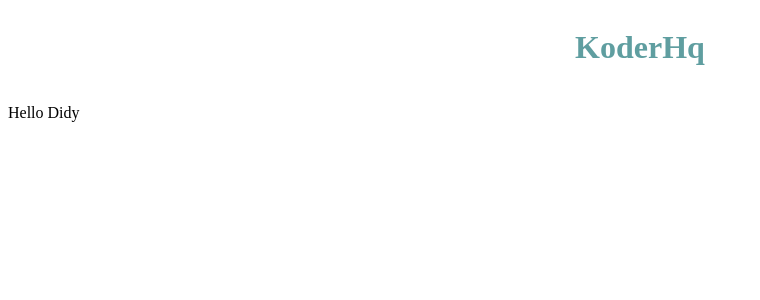
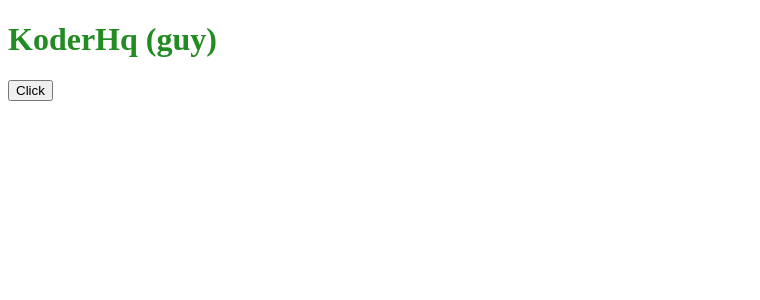
Before and after one commit to didymus707/vue-app, a Vue app: page / in a window 1280 px wide. Shown: the top 300 px of the page, without its empty margins (0-760 px from the left). Built offline with nearby package versions, Linux system fonts and the light colour scheme.

Commit message:
v-on directive

```diff
--- a/src/App.vue
+++ b/src/App.vue
@@ -1,49 +1,34 @@
 <template>
   <div class="top">
-    <h1>KoderHq</h1>
+    <h1>{{ name }} ({{ ego }})</h1>
+    <button @click="changeName('Andrea'), changeEgo('engineer')">
+      Click
+    </button>
   </div>
-
-  <p>{{ greeting('Didy') }}</p>
 </template>
 
 <script>
 export default {
   data() {
     return {
-      name: "Didy",
+      name: "KoderHq",
+      ego: "guy",
     };
   },
   methods: {
-    greeting: (name) => {
-      return "Hello " + name;
+    changeName(name) {
+      this.name = name;
+    },
+    changeEgo(ego) {
+      this.ego = ego;
     },
   },
 };
 </script>
 
-<style>
+<style scoped>
 .top {
-  display: flex;
-  width: 100%;
-  color: cadetblue;
-  justify-content: center;
-}
-.btn {
-  margin-left: 8px;
-}
-.valid {
   color: forestgreen;
 }
-.invalid {
-  color: crimson;
-}
-.text-22 {
-  font-size: 16px;
-}
-.bold {
-  font-weight: bold;
-}
-.italic {
-  font-style: italic;
-}
 </style>
+>
```
